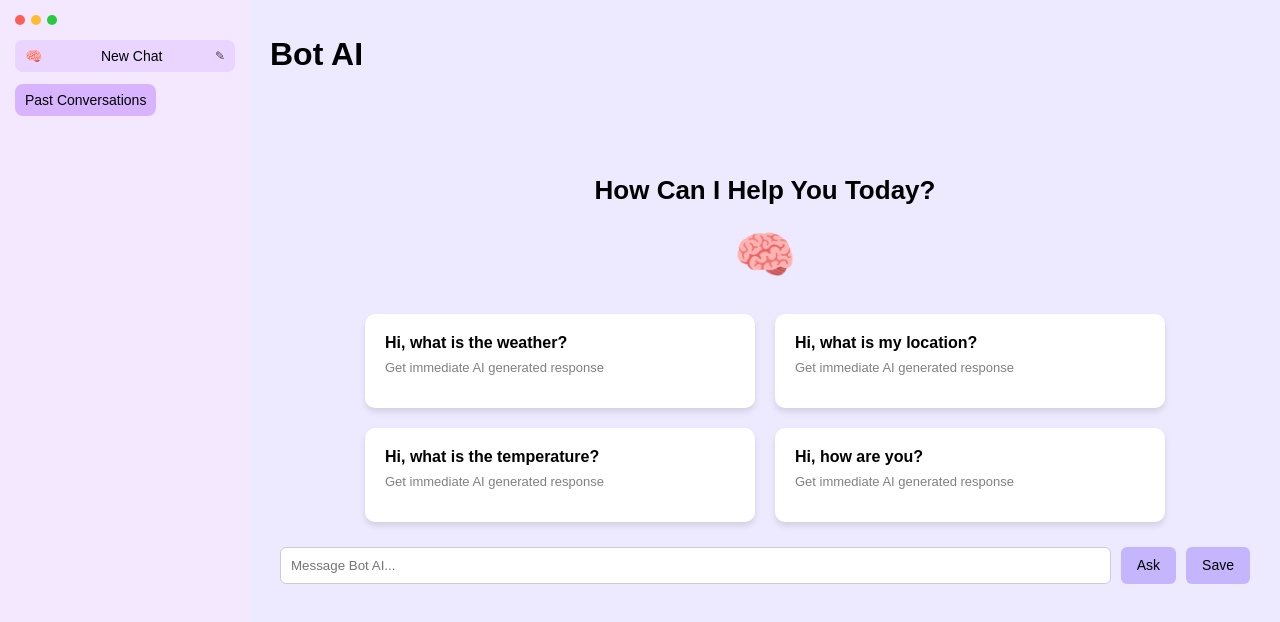
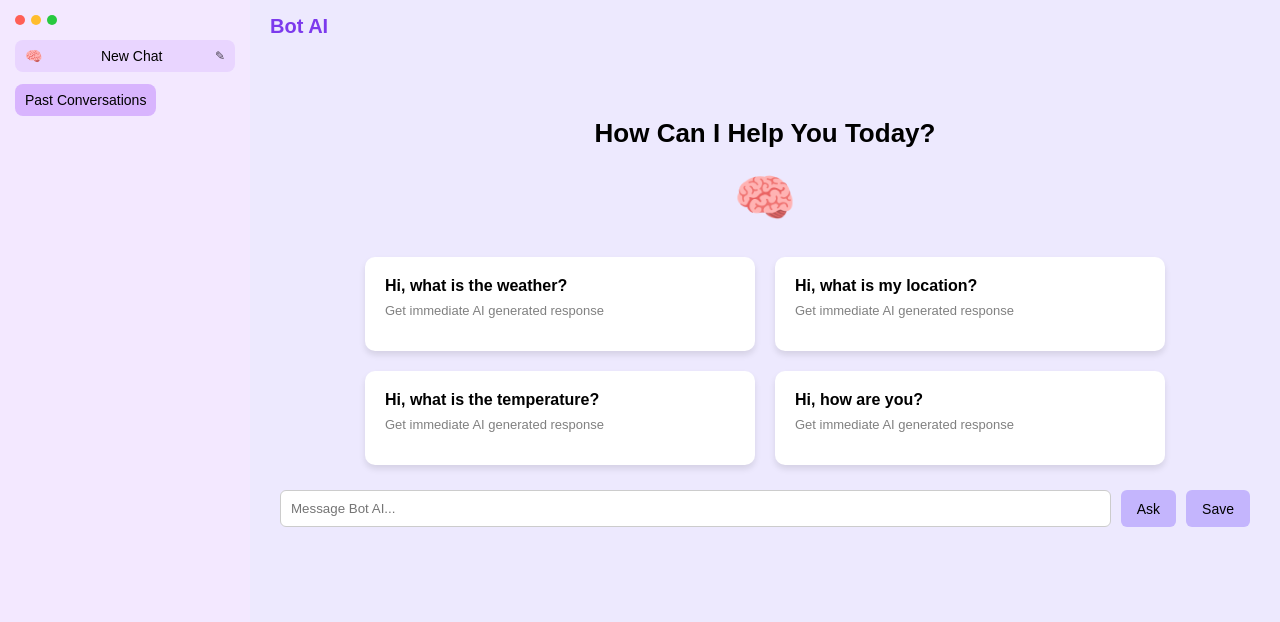
Before and after one commit to vishakhshetty11/xAiBot, a React (Vite) app: page / in a window 1280 px wide. Shown: the top 622 px of the page. Built offline with nearby package versions, Linux system fonts and the light colour scheme.

Commit message:
Changed MAin Header Style

```diff
--- a/src/App.jsx
+++ b/src/App.jsx
@@ -14,13 +14,15 @@ export default function App() {
 
       <div className="main-section">
         {/* Navbar */}
-        <div className="navbar">
-          <button className="hamburger" onClick={() => setOpen(true)}>
-            ☰
-          </button>
-          <h1>Bot AI</h1>
-        </div>
 
+        <header>
+          <div className="navbar">
+            <button className="hamburger" onClick={() => setOpen(true)}>
+              ☰
+            </button>
+            <h1>Bot AI</h1>
+          </div>
+        </header>
         <div className="content">
           <Routes>
             <Route path="/" element={<ChatPage />} />
--- a/src/styles.css
+++ b/src/styles.css
@@ -21,7 +21,7 @@ body {
   gap: 12px;
 }
 
-.navbar h2 {
+.navbar h1 {
   margin: 0;
   font-size: 20px;
   color: #7c3aed;
```
